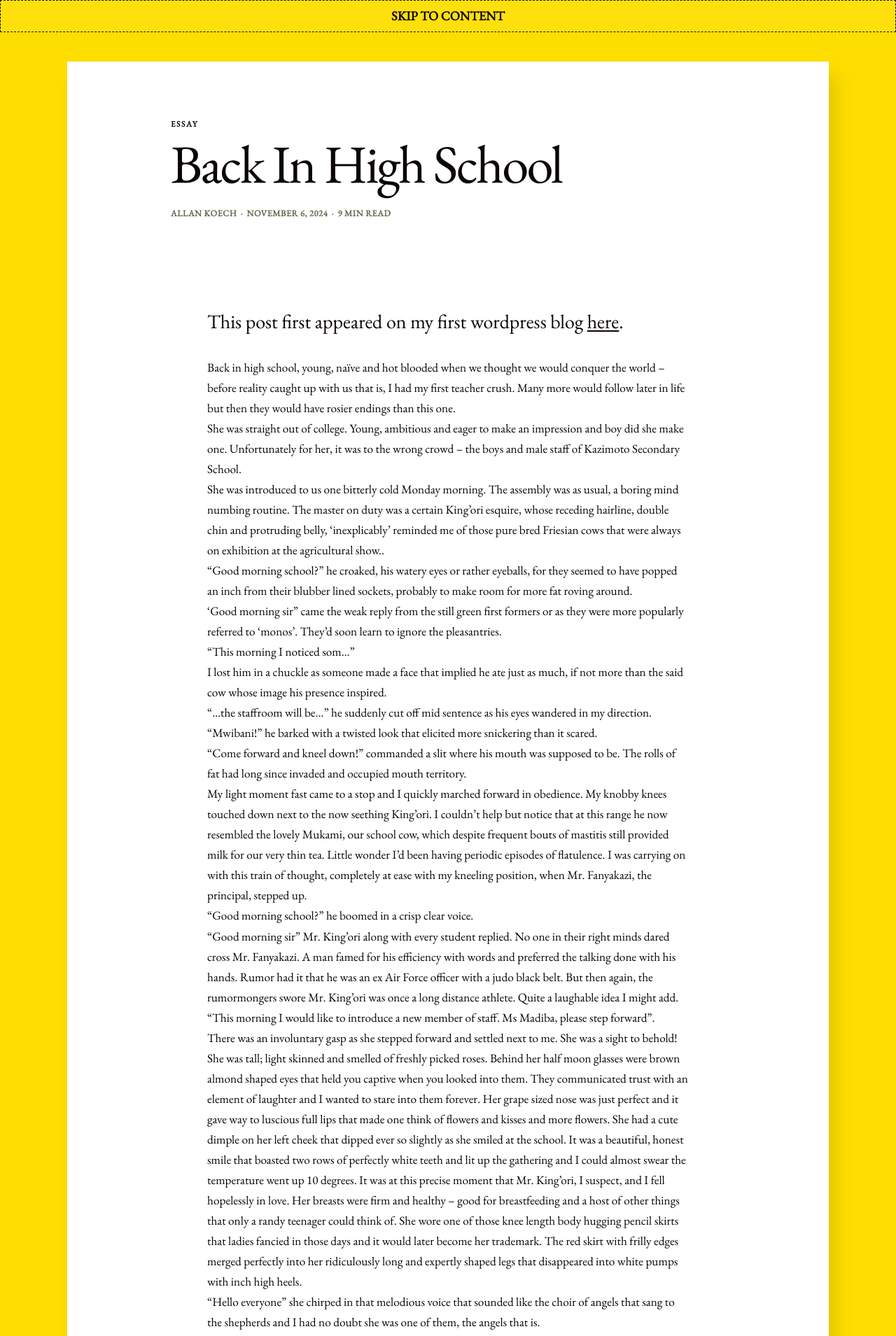
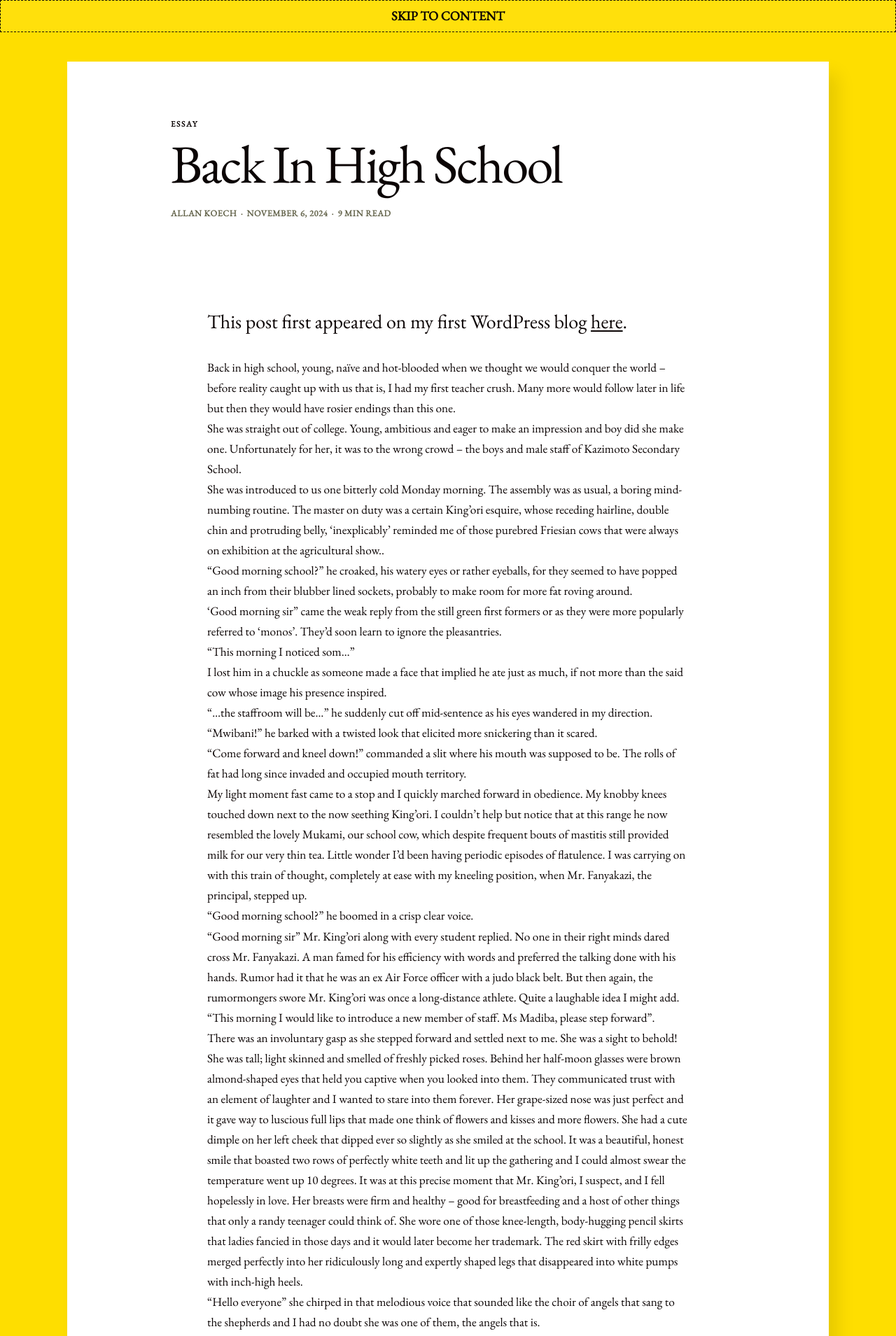
Before and after one commit to atonui/jekyll-blog, a Jekyll site: the page built from _posts/2024-11-06-high-school.md, in a window 1280 px wide. Shown: the top 1909 px of the page at 70% size. Built offline with Jekyll 4.4.1, drawn with Linux system fonts in a browser that asks for light colours; some of the changed text lies outside the part shown.

Commit message:
Editorial cleanup: 2024-11-06-high-school.md

```diff
--- a/_posts/2024-11-06-high-school.md
+++ b/_posts/2024-11-06-high-school.md
@@ -4,13 +4,13 @@ date:   2024-11-06 10:53:37 +0300
 categories: high school mischief
 permalink: /:categories/:title
 ---
-This post first appeared on my first wordpress blog [here][here].
+This post first appeared on my first WordPress blog [here][here].
 ----------------------------------------------------------------------------
-Back in high school, young, naïve and hot blooded when we thought we would conquer the world – before reality caught up with us that is, I had my first teacher crush. Many more would follow later in life but then they would have rosier endings than this one.
+Back in high school, young, naïve and hot-blooded when we thought we would conquer the world – before reality caught up with us that is, I had my first teacher crush. Many more would follow later in life but then they would have rosier endings than this one.
 
 She was straight out of college. Young, ambitious and eager to make an impression and boy did she make one. Unfortunately for her, it was to the wrong crowd – the boys and male staff of Kazimoto Secondary School.
 
-She was introduced to us one bitterly cold Monday morning. The assembly was as usual, a boring mind numbing routine. The master on duty was a certain King’ori esquire, whose receding hairline, double chin and protruding belly, ‘inexplicably’ reminded me of those pure bred Friesian cows that were always on exhibition at the agricultural show..
+She was introduced to us one bitterly cold Monday morning. The assembly was as usual, a boring mind-numbing routine. The master on duty was a certain King’ori esquire, whose receding hairline, double chin and protruding belly, ‘inexplicably’ reminded me of those purebred Friesian cows that were always on exhibition at the agricultural show..
 
 “Good morning school?” he croaked, his watery eyes or rather eyeballs, for they seemed to have popped an inch from their blubber lined sockets, probably to make room for more fat roving around.
 
@@ -20,7 +20,7 @@ She was introduced to us one bitterly cold Monday morning. The assembly was as u
 
 I lost him in a chuckle as someone made a face that implied he ate just as much, if not more than the said cow whose image his presence inspired.
 
-“…the staffroom will be…” he suddenly cut off mid sentence as his eyes wandered in my direction.
+“…the staffroom will be…” he suddenly cut off mid-sentence as his eyes wandered in my direction.
 
 “Mwibani!” he barked with a twisted look that elicited more snickering than it scared.
 
@@ -30,11 +30,11 @@ My light moment fast came to a stop and I quickly marched forward in obedience.
 
 “Good morning school?” he boomed in a crisp clear voice.
 
-“Good morning sir” Mr. King’ori along with every student replied. No one in their right minds dared cross Mr. Fanyakazi. A man famed for his efficiency with words and preferred the talking done with his hands. Rumor had it that he was an ex Air Force officer with a judo black belt. But then again, the rumormongers swore Mr. King’ori was once a long distance athlete. Quite a laughable idea I might add.
+“Good morning sir” Mr. King’ori along with every student replied. No one in their right minds dared cross Mr. Fanyakazi. A man famed for his efficiency with words and preferred the talking done with his hands. Rumor had it that he was an ex Air Force officer with a judo black belt. But then again, the rumormongers swore Mr. King’ori was once a long-distance athlete. Quite a laughable idea I might add.
 
 “This morning I would like to introduce a new member of staff. Ms Madiba, please step forward”.
 
-There was an involuntary gasp as she stepped forward and settled next to me. She was a sight to behold! She was tall; light skinned and smelled of freshly picked roses. Behind her half moon glasses were brown almond shaped eyes that held you captive when you looked into them. They communicated trust with an element of laughter and I wanted to stare into them forever. Her grape sized nose was just perfect and it gave way to luscious full lips that made one think of flowers and kisses and more flowers. She had a cute dimple on her left cheek that dipped ever so slightly as she smiled at the school. It was a beautiful, honest smile that boasted two rows of perfectly white teeth and lit up the gathering and I could almost swear the temperature went up 10 degrees. It was at this precise moment that Mr. King’ori, I suspect, and I fell hopelessly in love. Her breasts were firm and healthy – good for breastfeeding and a host of other things that only a randy teenager could think of. She wore one of those knee length body hugging pencil skirts that ladies fancied in those days and it would later become her trademark. The red skirt with frilly edges merged perfectly into her ridiculously long and expertly shaped legs that disappeared into white pumps with inch high heels.
+There was an involuntary gasp as she stepped forward and settled next to me. She was a sight to behold! She was tall; light skinned and smelled of freshly picked roses. Behind her half-moon glasses were brown almond-shaped eyes that held you captive when you looked into them. They communicated trust with an element of laughter and I wanted to stare into them forever. Her grape-sized nose was just perfect and it gave way to luscious full lips that made one think of flowers and kisses and more flowers. She had a cute dimple on her left cheek that dipped ever so slightly as she smiled at the school. It was a beautiful, honest smile that boasted two rows of perfectly white teeth and lit up the gathering and I could almost swear the temperature went up 10 degrees. It was at this precise moment that Mr. King’ori, I suspect, and I fell hopelessly in love. Her breasts were firm and healthy – good for breastfeeding and a host of other things that only a randy teenager could think of. She wore one of those knee-length, body-hugging pencil skirts that ladies fancied in those days and it would later become her trademark. The red skirt with frilly edges merged perfectly into her ridiculously long and expertly shaped legs that disappeared into white pumps with inch-high heels.
 
 “Hello everyone” she chirped in that melodious voice that sounded like the choir of angels that sang to the shepherds and I had no doubt she was one of them, the angels that is.
 
```
Also changed, not shown: other parts of _posts/2024-11-06-high-school.md (+1 -1 lines).
